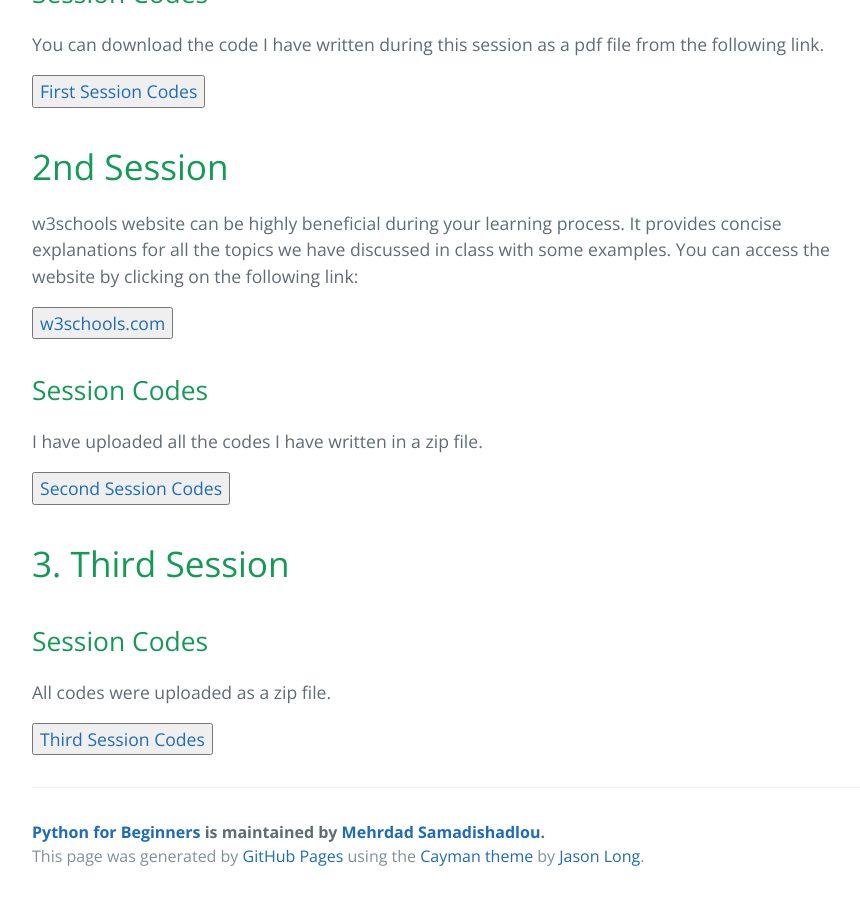
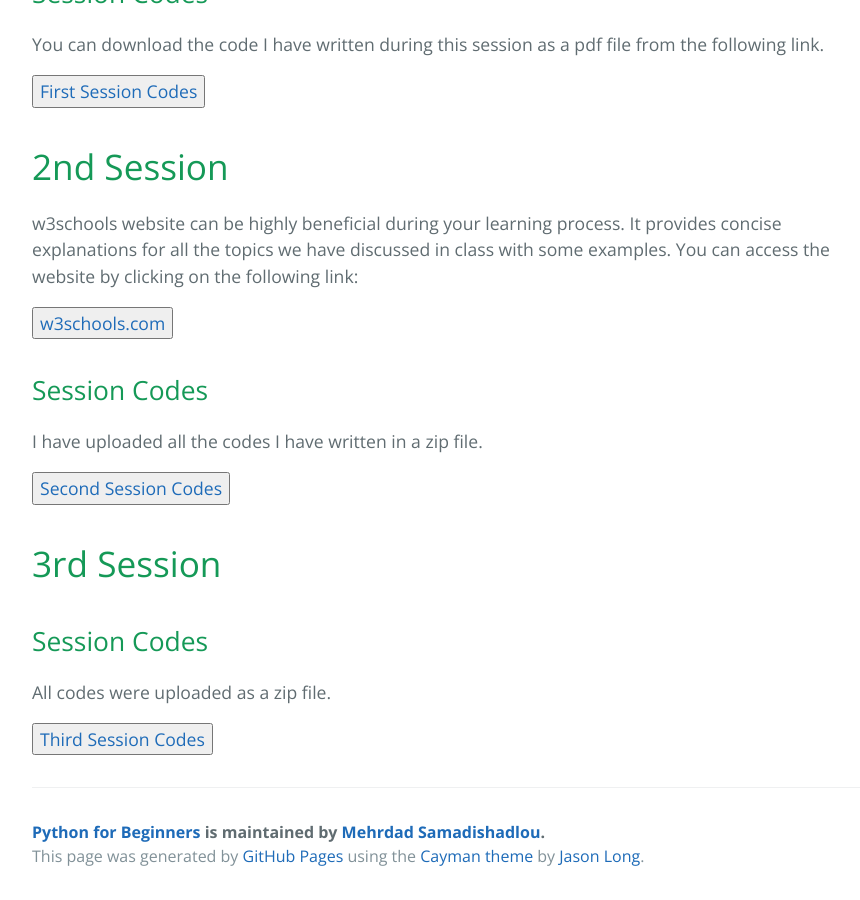
Before and after one commit to MehrdadSamadishadlou/Python_for_Beginners, a Jekyll site: the page built from materials.md, in a window 1280 px wide and 900 px high, scrolled down 1844 px. Shown: the whole window, without its empty margins (192-1052 px from the left). Built offline with Jekyll 4.4.1, drawn with Linux system fonts in a browser that asks for light colours.

Commit message:
Update materials.md

```diff
--- a/materials.md
+++ b/materials.md
@@ -83,7 +83,7 @@ I have uploaded all the codes I have written in a zip file.
 <a href="https://drive.google.com/file/d/1_TP8fKPErqdHThUejAXF5F7M5geooPzu/view?usp=drive_link" target="_blank"><button>Second Session Codes</button></a>
 
 
-# 3. Third Session
+# 3rd Session
 
 ## Session Codes
 
```
